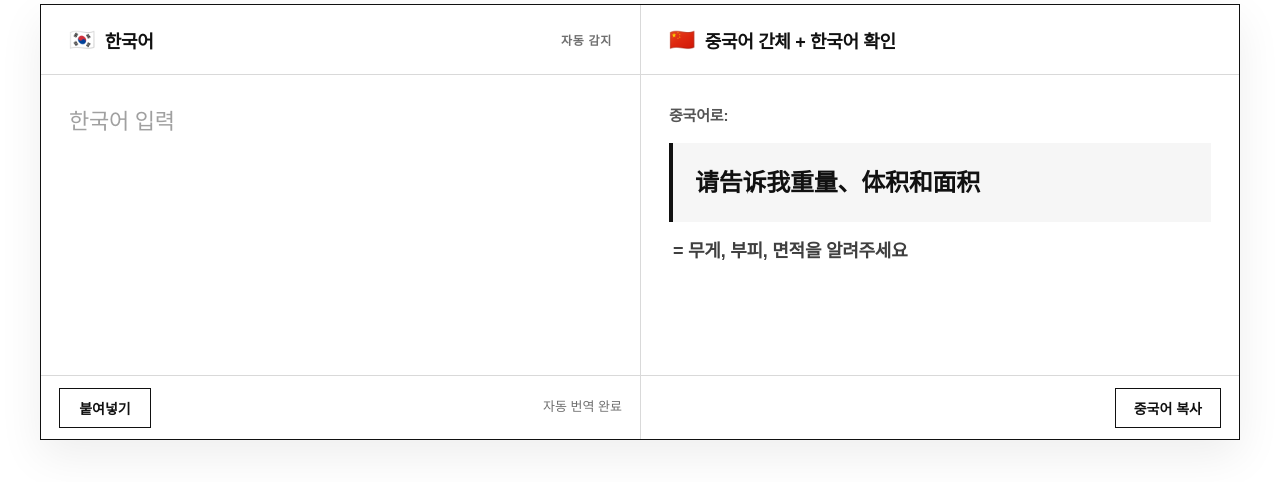
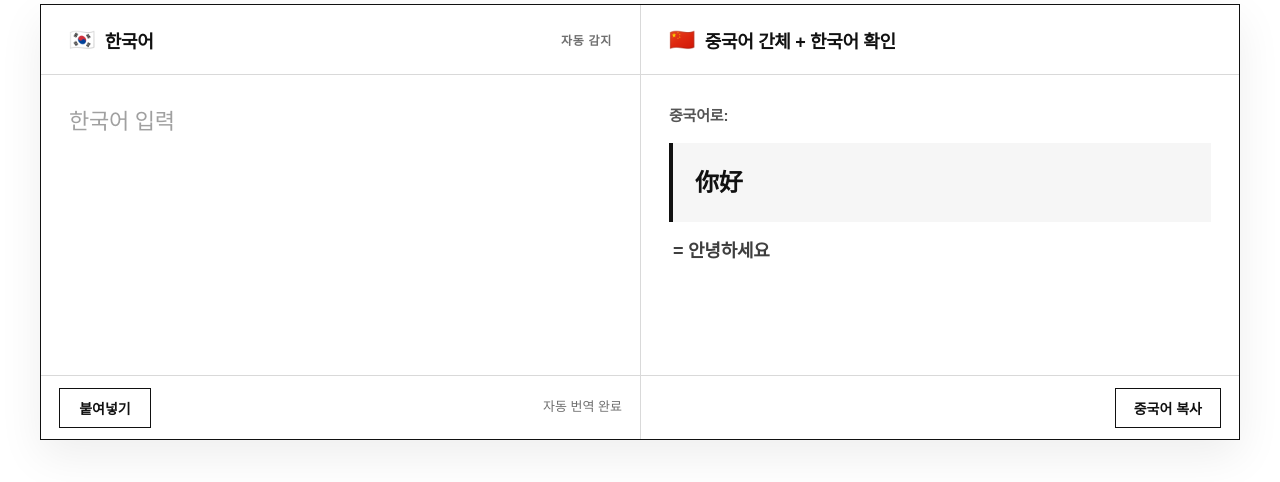
Before and after one commit to THETHING0717/THETHING, a plain HTML site: page index.html in a window 1280 px wide. Shown: the part 106-588 px from the top of the page. Drawn offline with Linux system fonts and the light colour scheme.

Commit message:
Add files via upload

```diff
--- a/index.html
+++ b/index.html
@@ -310,7 +310,7 @@
             </div>
           </header>
 
-          <div id="resultText" class="result-area" role="textbox" aria-label="번역 결과" aria-readonly="true" data-placeholder="중국어 간체와 한국어 확인 번역이 여기에 표시됩니다."><div class="result-content"><p class="result-kicker">중국어로:</p><p class="result-primary">请告诉我重量、体积和面积</p><p class="result-confirmation">= 무게, 부피, 면적을 알려주세요</p></div></div>
+          <div id="resultText" class="result-area" role="textbox" aria-label="번역 결과" aria-readonly="true" data-placeholder="중국어 간체와 한국어 확인 번역이 여기에 표시됩니다."><div class="result-content"><p class="result-kicker">중국어로:</p><p class="result-primary">你好</p><p class="result-confirmation">= 안녕하세요</p></div></div>
 
           <footer class="pane-actions result-actions">
             <button class="action-button" id="copyButton" type="button">중국어 복사</button>
```
